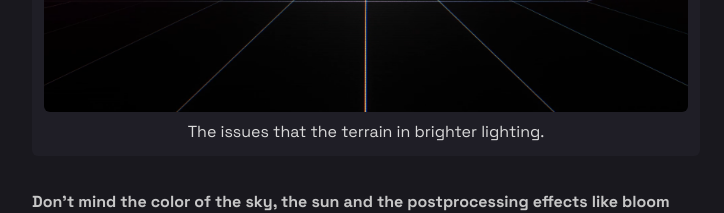
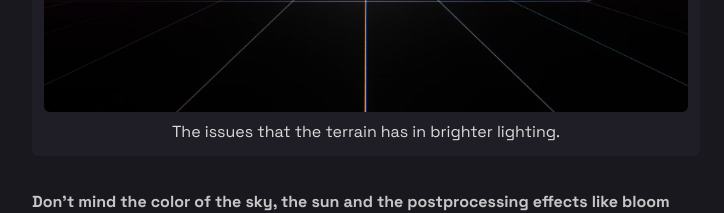
Before and after one commit to jdichh/portfolio-next, a Next.js app: page /posts/my-first-shenanigans-in-3d in a window 1280 px wide. Shown: the part 7960-8173 px from the top of the page, without its empty margins (274-998 px from the left). Built offline with nearby package versions, Linux system fonts and the light colour scheme.

Commit message:
fixed grammatical error in section7

```diff
--- a/src/pages/posts/my-first-shenanigans-in-3d/index.tsx
+++ b/src/pages/posts/my-first-shenanigans-in-3d/index.tsx
@@ -419,7 +419,7 @@ export default function index() {
                 className="rounded-md"
               />
               <figcaption className="mt-2 text-center">
-                The issues that the terrain in brighter lighting.
+                The issues that the terrain has in brighter lighting.
               </figcaption>
             </figure>
 
```
Also changed, not shown: 1 other file (tests, documents, lock files or other folders).
